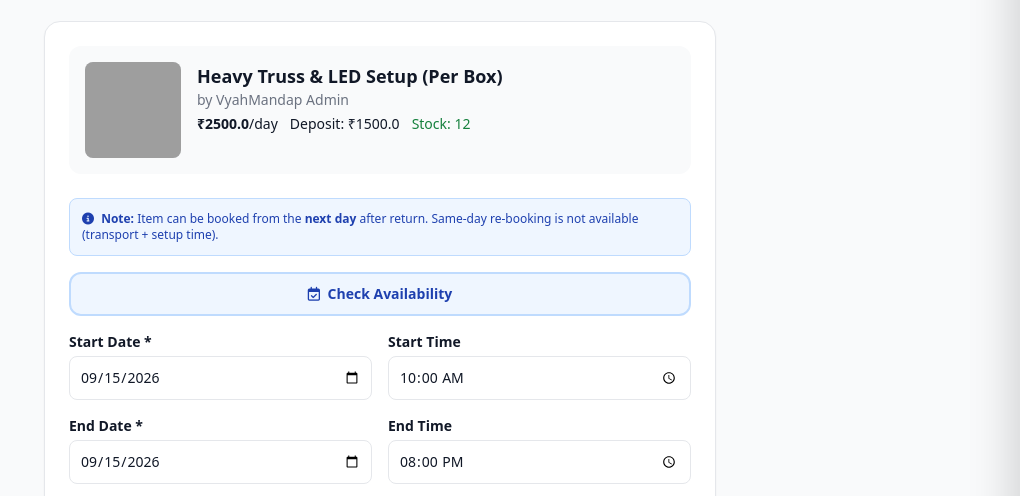
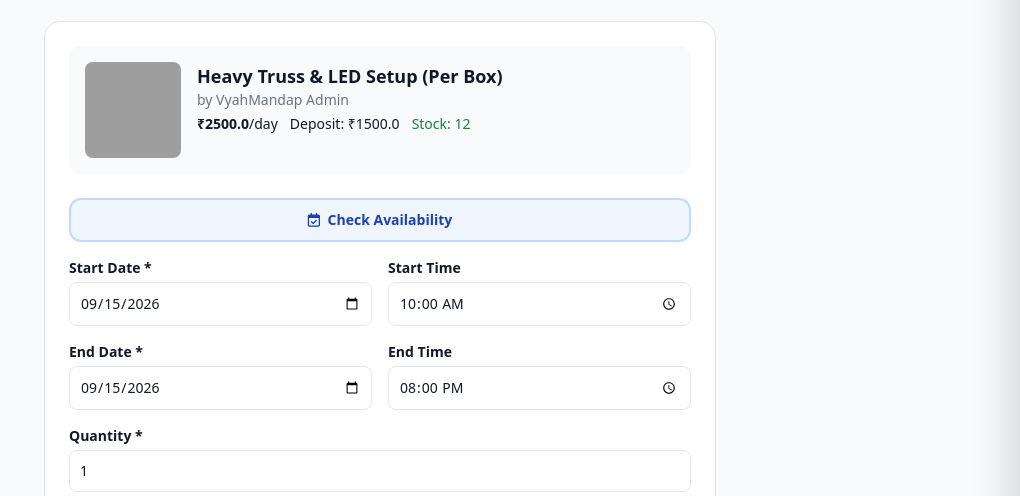
Before and after one commit to shreeshyamevents/vhaymandap1, a Flask app: page /book/2 in a window 1280 px wide. Shown: the part 172-668 px from the top of the page, without its empty margins (260-1280 px from the left). Run offline with Flask 3, Linux system fonts and the light colour scheme; a user stored in the database is signed in; some libraries are stand-ins or nearby versions; grey boxes are pictures that could not be loaded.

Commit message:
Update booking.html for calendar and KYC adjustments

```diff
--- a/templates/booking.html
+++ b/templates/booking.html
@@ -6,7 +6,7 @@
 <link href='https://cdn.jsdelivr.net/npm/fullcalendar@6.1.10/index.global.min.css' rel='stylesheet' />
 <script src='https://cdn.jsdelivr.net/npm/fullcalendar@6.1.10/index.global.min.js'></script>
 <style>
-    #availabilityCalendar { max-height: 400px; }
+    #availabilityCalendar { max-height: 400px; min-height: 400px; }
     .fc-event { font-size: 11px; }
 </style>
 {% endblock %}
@@ -37,13 +37,6 @@
             </div>
         </div>
 
-        <!-- Buffer Note -->
-        <div class="bg-blue-50 border border-blue-200 p-3 rounded-lg mb-4 text-xs text-blue-800">
-            <i class="fa-solid fa-circle-info mr-1"></i>
-            <strong>Note:</strong> Item can be booked from the <strong>next day</strong> after return.
-            Same-day re-booking is not available (transport + setup time).
-        </div>
-
         <!-- Check Availability Button -->
         <button type="button" onclick="toggleAvailability()" class="w-full mb-4 bg-blue-50 border-2 border-blue-200 text-blue-800 font-bold py-2.5 rounded-xl hover:bg-blue-100 transition text-sm">
             <i class="fa-regular fa-calendar-check mr-1"></i> Check Availability
@@ -56,13 +49,13 @@
                     <h4 class="font-bold text-sm text-gray-700">📅 Availability Calendar</h4>
                     <div class="flex gap-2 text-xs flex-wrap">
                         <span class="flex items-center gap-1"><span class="w-3 h-3 bg-green-500 rounded"></span>Available</span>
-                        <span class="flex items-center gap-1"><span class="w-3 h-3 bg-red-500 rounded"></span>Booked (Return Day Included)</span>
+                        <span class="flex items-center gap-1"><span class="w-3 h-3 bg-red-500 rounded"></span>Fully Booked</span>
                         <span class="flex items-center gap-1"><span class="w-3 h-3 bg-yellow-500 rounded"></span>Partial</span>
                     </div>
                 </div>
                 <div id="availabilityCalendar"></div>
                 <p class="text-xs text-gray-500 mt-2 text-center">
-                    <i class="fa-regular fa-circle-info mr-1"></i> Click on any date to see details. Bookable from next day after return.
+                    <i class="fa-regular fa-circle-info mr-1"></i> Click on any date to see details.
                 </p>
             </div>
         </div>
@@ -129,14 +122,14 @@
                 <div class="flex justify-between font-bold text-base"><span>Total Payable</span><strong id="calcTotal" class="text-green-700">₹0</strong></div>
             </div>
 
-            <!-- KYC Section (Conditionally Shown) -->
+            <!-- KYC Section -->
             <div id="kycSection" class="hidden bg-yellow-50 border-2 border-yellow-300 p-4 rounded-xl space-y-3">
                 <div class="flex items-center gap-2">
                     <i class="fa-solid fa-shield-halved text-yellow-700"></i>
                     <h4 class="font-bold text-yellow-900">🛡️ KYC Verification Required</h4>
                 </div>
                 <p class="text-xs text-yellow-800">
-                    Your booking total is <strong>₹30,000 or above</strong>. For security, please provide your Aadhaar and PAN details.
+                    Your booking total is <strong>₹30,000 or above</strong>. Please provide Aadhaar and PAN details.
                 </p>
                 <div>
                     <label class="block font-semibold text-sm mb-1">Aadhaar Number (12 digits) *</label>
@@ -150,10 +143,6 @@
                            placeholder="ABCDE1234F" style="text-transform: uppercase;"
                            class="w-full border rounded-lg p-2.5 text-sm">
                 </div>
-                <p class="text-[10px] text-yellow-700">
-                    <i class="fa-solid fa-lock mr-1"></i>
-                    Your data is securely stored and only used for verification.
-                </p>
             </div>
 
             <!-- Payment -->
@@ -204,7 +193,6 @@ let itemData = {
 
 let availabilityCalendar = null;
 
-// ===== Cost Calculation =====
 function calculateTotal() {
     const start = document.getElementById('startDate').value;
     const end = document.getElementById('endDate').value;
@@ -245,7 +233,6 @@ function calculateTotal() {
         document.getElementById('calcTransport').textContent = '₹' + data.transport_fee;
         document.getElementById('calcTotal').textContent = '₹' + data.total;
 
-        // Show/hide KYC section
         const kycSection = document.getElementById('kycSection');
         const aadhaarInput = document.getElementById('aadhaarInput');
         const panInput = document.getElementById('panInput');
@@ -271,25 +258,40 @@ function showBookingConflict(data) {
         errorDiv = document.createElement('div');
         errorDiv.id = 'bookingConflictError';
         errorDiv.className = 'bg-red-50 border-2 border-red-300 p-4 rounded-xl mb-4';
-
         const form = document.querySelector('form');
         form.parentNode.insertBefore(errorDiv, form);
+    }
+
+    let nextDateHtml = '';
+    if (data.next_available) {
+        nextDateHtml = `
+            <div class="mt-3 text-xs font-bold text-red-900">
+                📅 Next Available Date:
+                <span class="bg-red-200 px-3 py-1 rounded-lg ml-1">
+                    ${new Date(data.next_available).toLocaleDateString('en-IN', {day:'2-digit', month:'short', year:'numeric'})}
+                </span>
+            </div>
+        `;
+    }
+
+    let title = 'Item Not Available for Selected Dates';
+    if (data.conflict_type === 'return_day_full') {
+        title = '⚠️ Item Returning That Day';
+    } else if (data.conflict_type === 'fully_booked') {
+        title = '⚠️ Item Fully Booked';
+    } else if (data.conflict_type === 'insufficient_stock') {
+        title = '⚠️ Insufficient Stock';
+    } else if (data.conflict_type === 'return_day_partial') {
+        title = '⚠️ Limited Availability';
     }
 
     errorDiv.innerHTML = `
         <div class="flex items-start gap-3">
             <div class="text-2xl">⚠️</div>
             <div class="flex-1">
-                <h4 class="font-bold text-red-900 text-sm">Item Not Available for Selected Dates</h4>
-                <p class="text-xs text-red-800 mt-1">${data.message || 'This item is not available for the selected dates.'}</p>
-                ${data.next_available ? `
-                    <div class="mt-2 text-xs font-bold text-red-900">
-                        📅 Next Available Date:
-                        <span class="bg-red-200 px-2 py-0.5 rounded">
-                            ${new Date(data.next_available).toLocaleDateString('en-IN', {day:'2-digit', month:'short', year:'numeric'})}
-                        </span>
-                    </div>
-                ` : ''}
+                <h4 class="font-bold text-red-900 text-sm">${title}</h4>
+                <p class="text-xs text-red-800 mt-1">${data.message}</p>
+                ${nextDateHtml}
             </div>
         </div>
     `;
@@ -298,7 +300,7 @@ function showBookingConflict(data) {
     if (submitBtn) {
         submitBtn.disabled = true;
         submitBtn.className = 'w-full bg-gray-300 text-gray-500 font-bold py-3.5 rounded-xl cursor-not-allowed';
-        submitBtn.textContent = 'Item Not Available';
+        submitBtn.textContent = 'Not Available';
     }
 
     document.getElementById('calcDays').textContent = '-';
@@ -324,16 +326,31 @@ function clearBookingConflict() {
 // ===== Availability Calendar =====
 function toggleAvailability() {
     const section = document.getElementById('availabilitySection');
-    section.classList.toggle('hidden');
+    const isHidden = section.classList.contains('hidden');
 
-    if (!section.classList.contains('hidden') && !availabilityCalendar) {
+    if (isHidden) {
+        section.classList.remove('hidden');
+        setTimeout(function() {
+            if (!availabilityCalendar) {
                 initAvailabilityCalendar();
+            } else {
+                availabilityCalendar.render();
+            }
+        }, 100);
+    } else {
+        section.classList.add('hidden');
     }
 }
 
 function initAvailabilityCalendar() {
     const calendarEl = document.getElementById('availabilityCalendar');
 
+    if (!calendarEl) {
+        console.error('Calendar element not found');
+        return;
+    }
+
+    try {
         availabilityCalendar = new FullCalendar.Calendar(calendarEl, {
             initialView: 'dayGridMonth',
             headerToolbar: {
@@ -352,6 +369,11 @@ function initAvailabilityCalendar() {
         });
 
         availabilityCalendar.render();
+        console.log('✅ Calendar rendered successfully');
+    } catch (err) {
+        console.error('❌ Calendar render error:', err);
+        calendarEl.innerHTML = '<p class="text-center text-red-500 text-sm py-8">Calendar could not load. Please refresh the page.</p>';
+    }
 }
 
 function showDateDetails(event) {
@@ -382,6 +404,7 @@ function showDateDetailsByDate(dateStr) {
                 <div><strong>Total Stock:</strong> ${data.total_stock}</div>
                 <div><strong>Booked:</strong> ${data.booked_qty}</div>
                 <div><strong>Available:</strong> ${data.available_qty}</div>
+                ${data.is_end_date ? '<div class="text-xs text-orange-700 mt-2"><strong>⚠️ Return day</strong></div>' : ''}
             `;
             document.getElementById('dateDetailModal').classList.remove('hidden');
             document.getElementById('dateDetailModal').classList.add('flex');
```
Lines whose indentation alone changed are shown as unchanged.
